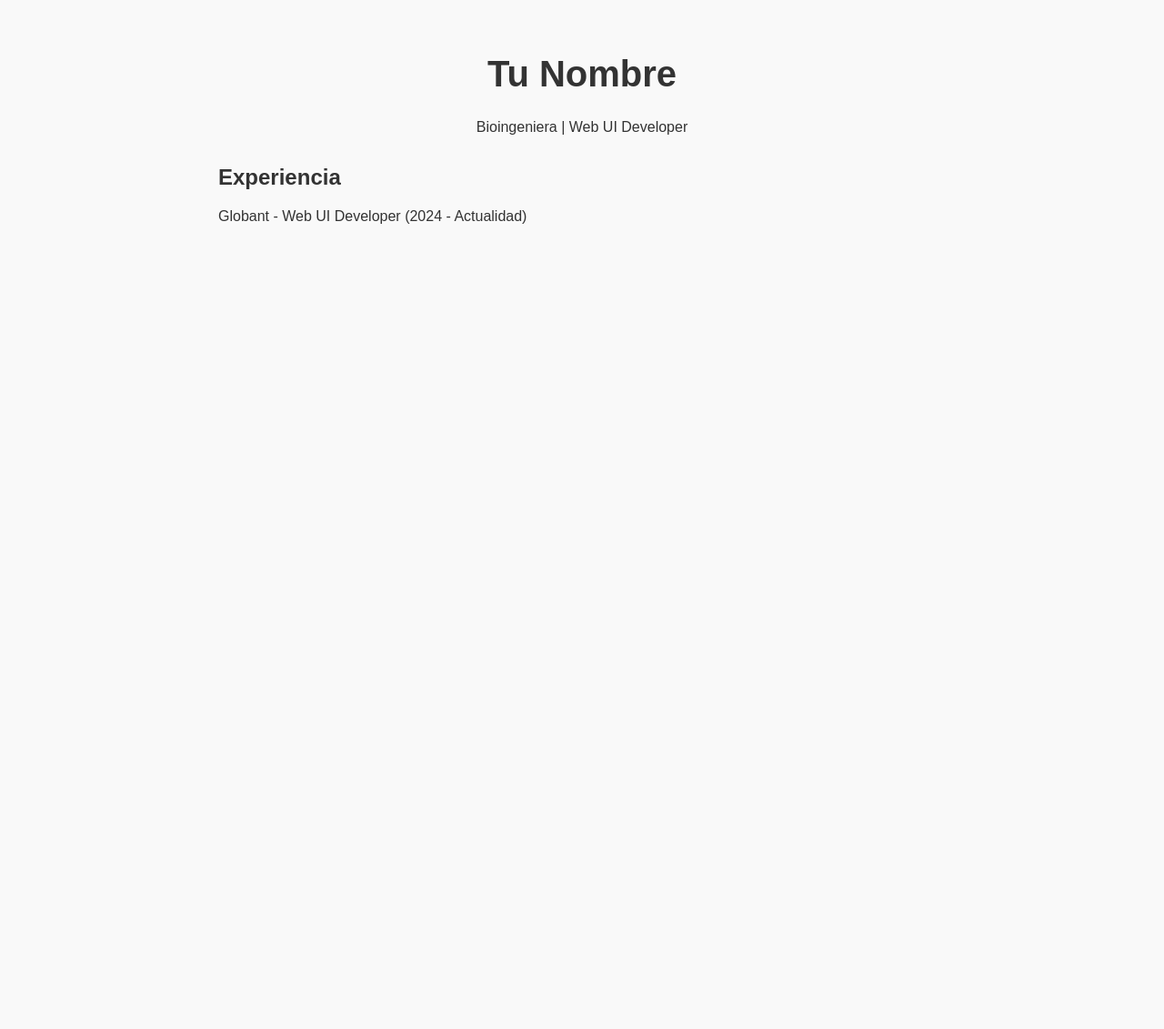
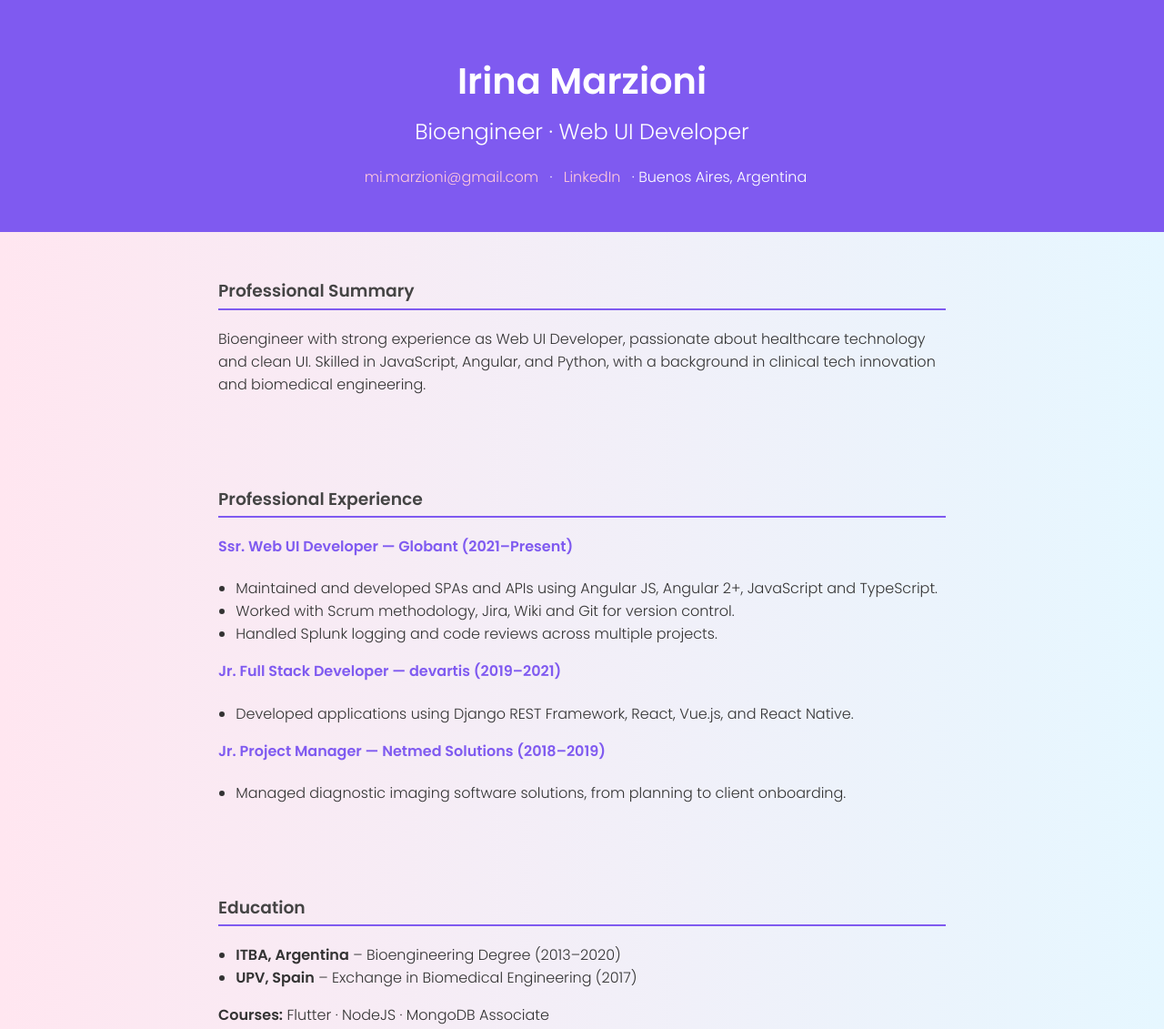
Before and after one commit to mi-marzioni/dev-bioing-irina-marzioni-cv, a plain HTML site: page index.html in a window 1280 px wide. Shown: the top 1131 px of the page at 91% size. Before the commit the page ends 800 px from the top, so only its background shows below. Drawn offline with Linux system fonts and the light colour scheme.

Commit message:
refactor

```diff
--- a/index.html
+++ b/index.html
@@ -1,22 +1,71 @@
 <!DOCTYPE html>
-<html lang="es">
+<html lang="en">
 <head>
-  <meta charset="UTF-8">
-  <title>CV de [Tu Nombre]</title>
-  <link rel="stylesheet" href="style.css">
+    <meta charset="UTF-8">
+    <meta name="viewport" content="width=device-width, initial-scale=1.0">
+    <title>Irina Marzioni - Bioengineer & Web UI Developer</title>
+    <link rel="stylesheet" href="style.css">
+    <link href="https://fonts.googleapis.com/css2?family=Poppins:wght@300;600&display=swap" rel="stylesheet">
 </head>
 <body>
-  <header>
-    <h1>Tu Nombre</h1>
-    <p>Bioingeniera | Web UI Developer</p>
-  </header>
+    <header>
+        <h1>Irina Marzioni</h1>
+        <h2>Bioengineer · Web UI Developer</h2>
+        <p><a href="mailto:mi.marzioni@gmail.com">mi.marzioni@gmail.com</a> · <a href="https://www.linkedin.com/in/irinamarzioni/" target="_blank">LinkedIn</a> · Buenos Aires, Argentina</p>
+    </header>
 
-  <section>
-    <h2>Experiencia</h2>
-    <p>Globant - Web UI Developer (2024 - Actualidad)</p>
-    <!-- Más contenido -->
-  </section>
+    <section class="summary">
+        <h3>Professional Summary</h3>
+        <p>Bioengineer with strong experience as Web UI Developer, passionate about healthcare technology and clean UI. Skilled in JavaScript, Angular, and Python, with a background in clinical tech innovation and biomedical engineering.</p>
+    </section>
 
-  <!-- Agregá más secciones: Educación, Skills, Proyectos, Contacto -->
+    <section class="experience">
+        <h3>Professional Experience</h3>
+        <div class="job">
+            <h4>Ssr. Web UI Developer — Globant (2021–Present)</h4>
+            <ul>
+                <li>Maintained and developed SPAs and APIs using Angular JS, Angular 2+, JavaScript and TypeScript.</li>
+                <li>Worked with Scrum methodology, Jira, Wiki and Git for version control.</li>
+                <li>Handled Splunk logging and code reviews across multiple projects.</li>
+            </ul>
+        </div>
+        <div class="job">
+            <h4>Jr. Full Stack Developer — devartis (2019–2021)</h4>
+            <ul>
+                <li>Developed applications using Django REST Framework, React, Vue.js, and React Native.</li>
+            </ul>
+        </div>
+        <div class="job">
+            <h4>Jr. Project Manager — Netmed Solutions (2018–2019)</h4>
+            <ul>
+                <li>Managed diagnostic imaging software solutions, from planning to client onboarding.</li>
+            </ul>
+        </div>
+    </section>
+
+    <section class="education">
+        <h3>Education</h3>
+        <ul>
+            <li><strong>ITBA, Argentina</strong> – Bioengineering Degree (2013–2020)</li>
+            <li><strong>UPV, Spain</strong> – Exchange in Biomedical Engineering (2017)</li>
+        </ul>
+        <p><strong>Courses:</strong> Flutter · NodeJS · MongoDB Associate</p>
+    </section>
+
+    <section class="skills">
+        <h3>Technical Skills</h3>
+        <p>Angular · React · JavaScript · TypeScript · Python · NodeJS · Flutter · HTML · CSS · Git · MongoDB · C++</p>
+        <h4>Soft Skills</h4>
+        <p>Teamwork · Proactivity · Organization</p>
+    </section>
+
+    <section class="languages">
+        <h3>Languages</h3>
+        <p>English: Intermediate (written and spoken)</p>
+    </section>
+
+    <footer>
+        <p>Citizenship: Argentine / Italian · Date of Birth: 02/22/1995 · Puerto Deseado, Argentina</p>
+    </footer>
 </body>
 </html>
--- a/style.css
+++ b/style.css
@@ -1,15 +1,58 @@
 body {
-  font-family: sans-serif;
-  max-width: 800px;
-  margin: 0 auto;
-  padding: 2rem;
-  background-color: #f9f9f9;
-  color: #333;
+    font-family: 'Poppins', sans-serif;
+    background: linear-gradient(to right, #ffe6f0, #e6f7ff);
+    margin: 0;
+    padding: 0;
+    color: #333;
 }
+
 header {
-  text-align: center;
-  margin-bottom: 2rem;
+    background-color: #7f5af0;
+    color: white;
+    text-align: center;
+    padding: 2rem 1rem;
 }
-h1 {
-  font-size: 2.5rem;
+
+header h1 {
+    font-size: 2.5rem;
+    margin-bottom: 0.5rem;
 }
+
+header h2 {
+    font-weight: 300;
+    margin-top: 0;
+}
+
+header a {
+    color: #ffc8dd;
+    text-decoration: none;
+    margin: 0 0.5rem;
+}
+
+section {
+    padding: 2rem;
+    max-width: 800px;
+    margin: auto;
+}
+
+h3 {
+    color: #444;
+    border-bottom: 2px solid #7f5af0;
+    padding-bottom: 0.3rem;
+}
+
+.job h4 {
+    margin-top: 1rem;
+    color: #7f5af0;
+}
+
+ul {
+    padding-left: 1.2rem;
+}
+
+footer {
+    text-align: center;
+    padding: 1rem;
+    background-color: #f0f0f0;
+    font-size: 0.9rem;
+}
```
